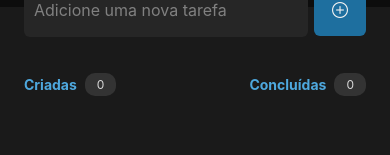
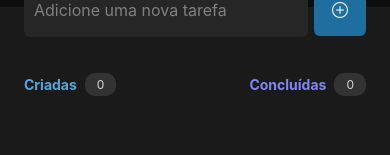
Before and after one commit to robertotics4/ignite-rn-todolist, a React Native app: screen / in a window 390 px wide. Shown: the part 166-321 px from the top of the page. Built offline with nearby package versions, Linux system fonts and the light colour scheme.

Commit message:
feat: custom title color

```diff
--- a/src/components/Main/index.tsx
+++ b/src/components/Main/index.tsx
@@ -32,7 +32,7 @@ export function Main() {
 
       <View style={styles.infoContainer}>
         <TaskInfo title="Criadas" value={tasks.length} />
-        <TaskInfo title="Concluídas" value={tasks.filter(t => t.done === true).length} />
+        <TaskInfo title="Concluídas" value={tasks.filter(t => t.done === true).length} color="secondary" />
       </View>
 
       <FlatList
--- a/src/components/TaskInfo/index.tsx
+++ b/src/components/TaskInfo/index.tsx
@@ -4,12 +4,13 @@ import { styles } from "./styles";
 interface TaskInfoProps {
   title: string,
   value: number,
+  color?: 'primary' | 'secondary'
 }
 
-export function TaskInfo({ title, value }: TaskInfoProps) {
+export function TaskInfo({ title, value, color = "primary" }: TaskInfoProps) {
   return (
     <View style={styles.container}>
-      <Text style={styles.title}>{title}</Text>
+      <Text style={color === 'primary' ? styles.primaryTitle : styles.secondaryTitle}>{title}</Text>
       <View style={styles.valueContainer}>
         <Text style={styles.value}>{value}</Text>
       </View>
--- a/src/components/TaskInfo/styles.ts
+++ b/src/components/TaskInfo/styles.ts
@@ -7,10 +7,15 @@ export const styles = StyleSheet.create({
     alignItems: 'center',
     gap: 8
   },
-  title: {
+  primaryTitle: {
     fontSize: 14,
     fontWeight: 'bold',
     color: '#4EA8DE'
+  },
+  secondaryTitle: {
+    fontSize: 14,
+    fontWeight: 'bold',
+    color: '#8284FA'
   },
   valueContainer: {
     backgroundColor: '#333333',
```
